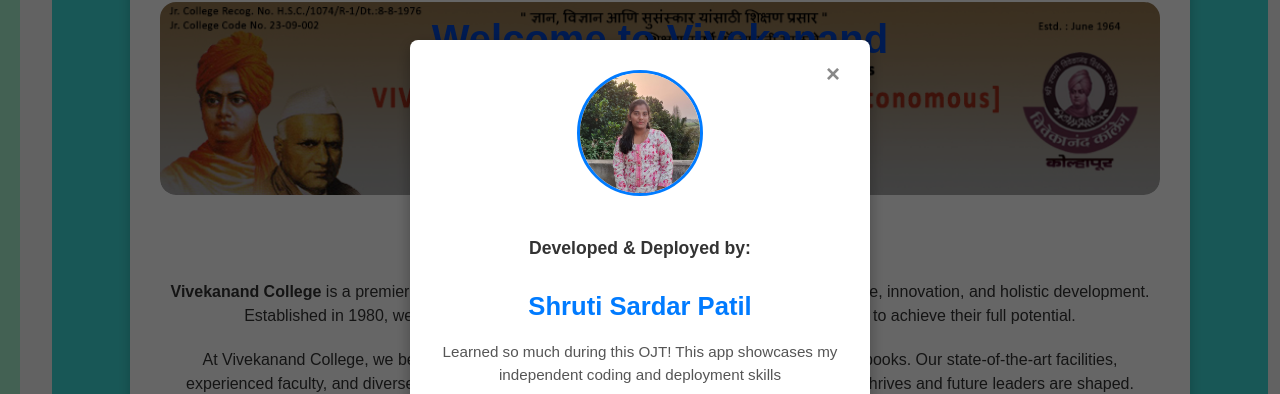
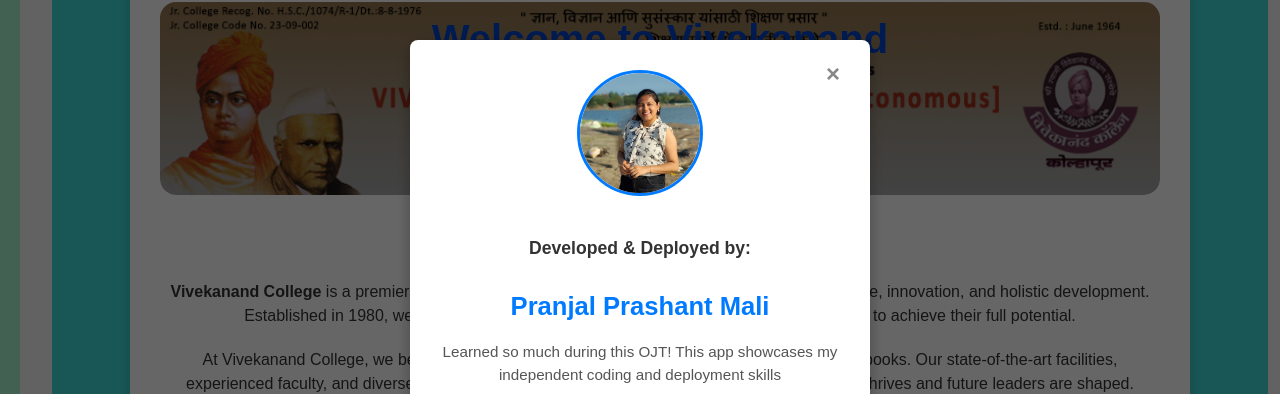
Before and after one commit to Pran-jal026/ojt, a React (Vite) app: page / in a window 1280 px wide. Shown: the part 143-537 px from the top of the page. Built offline with nearby package versions, Linux system fonts and the light colour scheme; no server answers.

Commit message:
Updated App.jsx and removed shruti.jpg

```diff
--- a/src/App.jsx
+++ b/src/App.jsx
@@ -24,8 +24,8 @@
         <DeveloperInfoPopup
           show={showPopup}
           onClose={handleClosePopup}
-          studentName="Shruti Sardar Patil"
-          studentPhotoUrl="/images/shruti.jpg" // Path to their photo
+          studentName="Pranjal Prashant Mali"
+          studentPhotoUrl="/images/pranjal.jpg" // Path to their photo
           uniqueMessage="Learned so much during this OJT! This app showcases my independent coding and deployment skills"
         />
       </div>
```
Also changed, not shown: public/images/shruti.jpg (deleted).
